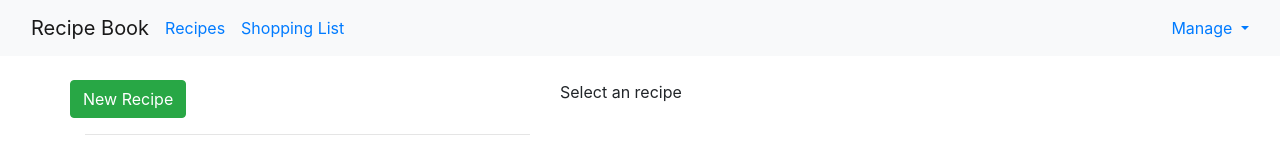
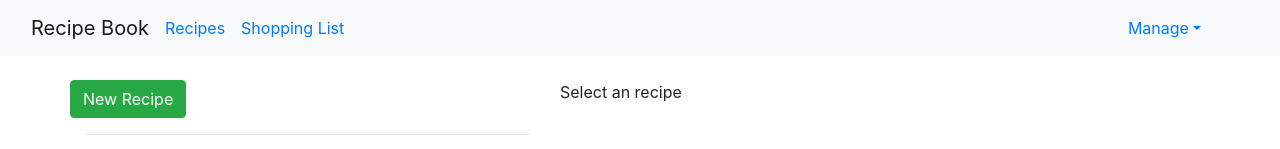
Before and after one commit to jaCod3r/RecipeApp, an Angular app: page / in a window 1280 px wide. Shown: the top 149 px of the page. Built offline with nearby package versions, Linux system fonts and the light colour scheme.

Commit message:
Dropdown funtionality added using directives

```diff
--- a/src/app/header/header-component.html
+++ b/src/app/header/header-component.html
@@ -9,15 +9,13 @@
         <li class="nav-item"><a href="#" (click)="onSelect('shopping-list')">Shopping List</a></li>
       </ul>
 
-      <ul class="navbar-nav justify-content-end">
-        <li class="dropdown" data-toggle="dropdown">
-          <a href="#" class="dropdown-toggle">Manage <span class="caret"></span></a>
+
+        <div class="dropdown" appDropdown>
+          <a href="#" class="dropdown-toggle mr-5">Manage<span class="caret"></span></a>
           <ul class="dropdown-menu">
             <li><a href="#" class="dropdown-item">Save Data</a></li>
             <li><a href="#" class="dropdown-item">Fetch Data</a></li>
           </ul>
-        </li>
-      </ul>
+        </div>
   </div>
-
 </nav>
--- a/src/app/recipes/recipes-detail/recipes-detail.component.html
+++ b/src/app/recipes/recipes-detail/recipes-detail.component.html
@@ -15,7 +15,7 @@
 
 <div class="row">
   <div class="col-xs-12">
-    <div class="btn-group">
+    <div class="btn-group" appDropdown>
       <button class="btn btn-primary dropdown-toggle">Manage Recipe <span class="caret"></span></button>
       <ul class="dropdown-menu">
         <li><a href="#">To Shopping List</a></li>
--- a/src/app/shared/dropdown.directive.ts
+++ b/src/app/shared/dropdown.directive.ts
@@ -1,22 +1,24 @@
-import {Directive, HostBinding, HostListener, OnInit} from "@angular/core";
+import {Directive, ElementRef, HostBinding, HostListener, Renderer2} from "@angular/core";
 
 @Directive({
   selector: '[appDropdown]'
 })
 
-export class DropdownDirective implements OnInit{
+export class DropdownDirective {
 //add class
-  @HostBinding('class.open') isOpen = false;
+
+  constructor (private el: ElementRef, private renderer: Renderer2) {}
+
+  @HostBinding('class.show') isOpen = false;
 
   @HostListener('click') toggleOpen() {
-    this.isOpen = !this.isOpen
+    this.isOpen = !this.isOpen;
+
+    let part = this.el.nativeElement.querySelector('.dropdown-menu');
+
+    if(this.isOpen)
+      this.renderer.addClass(part, 'show');
+    else
+      this.renderer.removeClass(part, 'show');
   }
-
-  constructor() {
-  }
-
-  ngOnInit() {
-  }
-
-
 }
```
